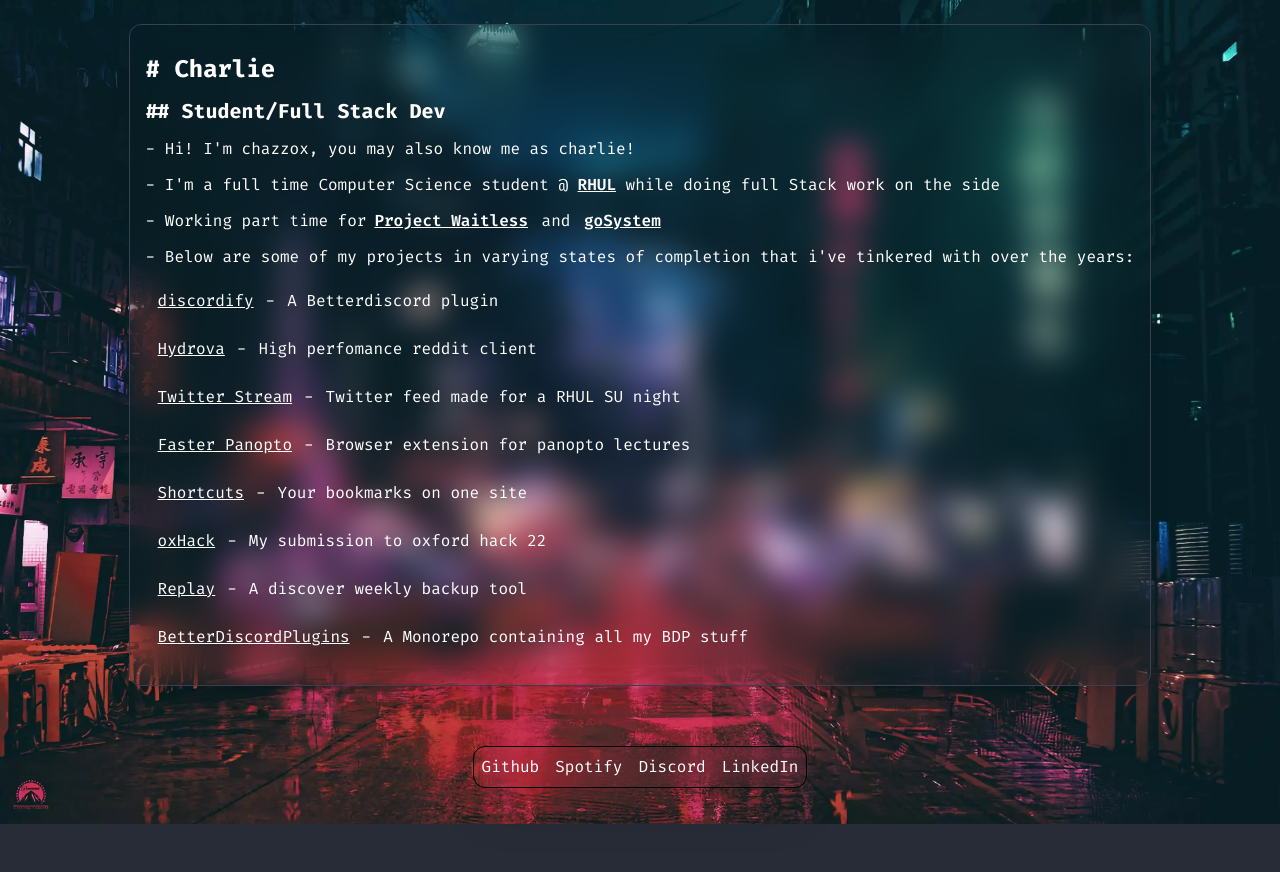
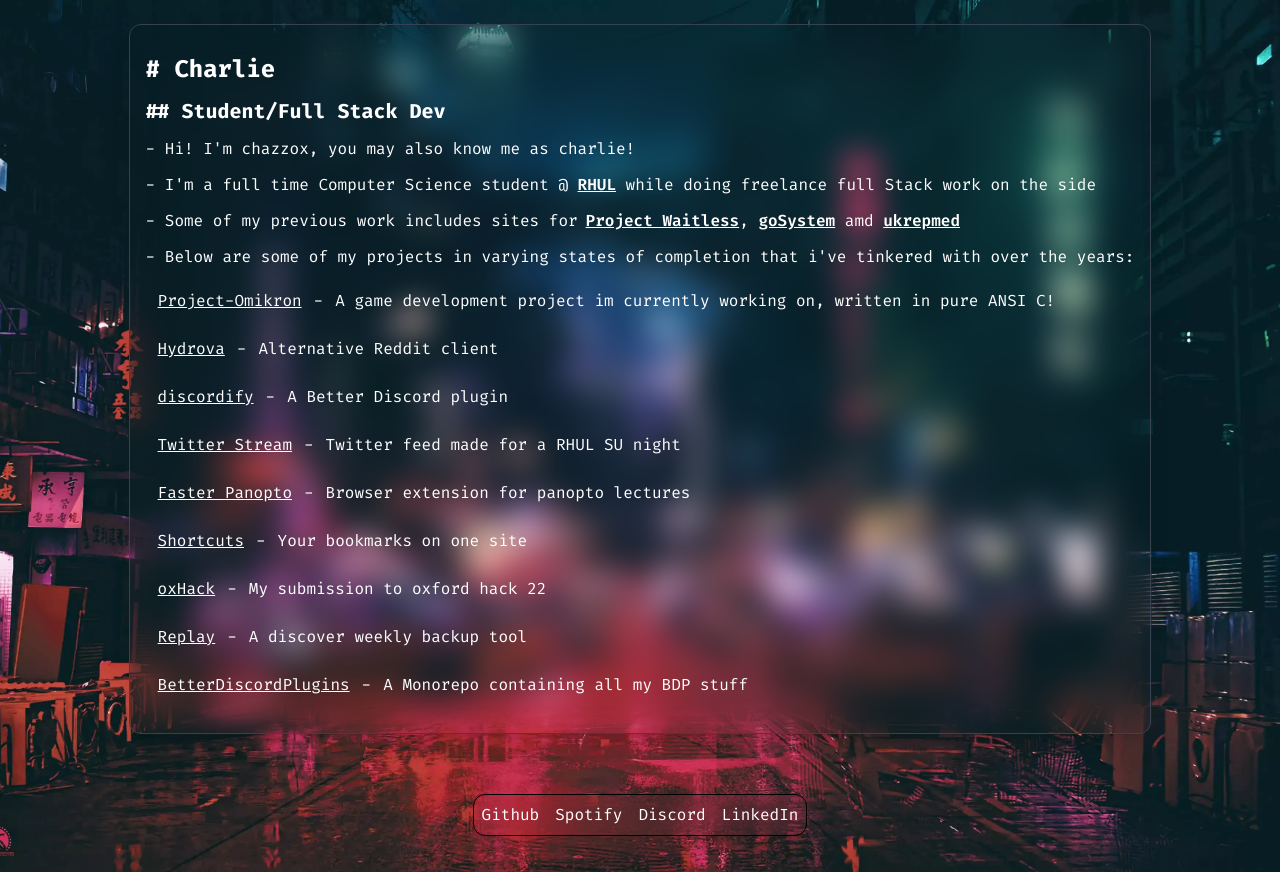
Before and after one commit to chazzox/chazzox.uk, a SvelteKit app: page / in a window 1280 px wide. Before the commit the page ends 824 px from the top, so only its background shows below. Built offline with nearby package versions, Linux system fonts and the light colour scheme.

Commit message:
feat: changed wording

```diff
--- a/src/routes/+page.svelte
+++ b/src/routes/+page.svelte
@@ -28,27 +28,31 @@
 				<p class="my-3">
 					<span class="hidden sm:inline">- </span>I'm a full time Computer Science student @
 					<a class="font-semibold underline" href="https://www.royalholloway.ac.uk/">RHUL</a>
-					while doing full Stack work on the side
+					while doing freelance full Stack work on the side
 				</p>
 				<p class="my-3">
-					<span class="hidden sm:inline">- </span>Working part time for<a
-						class="px-1 pl-2 font-semibold underline"
+					<span class="hidden sm:inline">- </span>Some of my previous work includes sites for<a
+						class="pl-2 font-semibold underline"
 						href="https://projectwaitless.io/">Project Waitless</a
-					>
-					and
-					<a class="px-1 font-semibold underline" href="https://www.gosystem.co.uk/">goSystem</a>
+					>, <a class="font-semibold underline" href="https://www.gosystem.co.uk/">goSystem</a> amd
+					<a class="font-semibold underline" href="https://ukrepmed.com/">ukrepmed</a>
 				</p>
 				<p class="my-3">
 					<span class="hidden sm:inline">- </span>Below are some of my projects in varying states of completion
 					that i've tinkered with over the years<span class="hidden sm:inline">:</span>
 				</p>
 				<div class="sm:ml-3">
+					<Project url='https://project-omikron.chazzox.uk' name='Project-Omikron' description='A game development project im currently working on, written in pure ANSI C!'/>
+
 					<Project
+						url="https://hydrova.chazzox.uk/"
+						name="Hydrova"
+						description="Alternative Reddit client"
+					/><Project
 						url="https://github.com/chazzox/discordify/"
 						name="discordify"
-						description="A Betterdiscord plugin"
+						description="A Better Discord plugin"
 					/>
-					<Project url="https://hydrova.chazzox.uk/" name="Hydrova" description="High perfomance reddit client" />
 					<Project
 						url="https://github.com/rhul-compsoc/twitter-stream/"
 						name="Twitter Stream"
```
